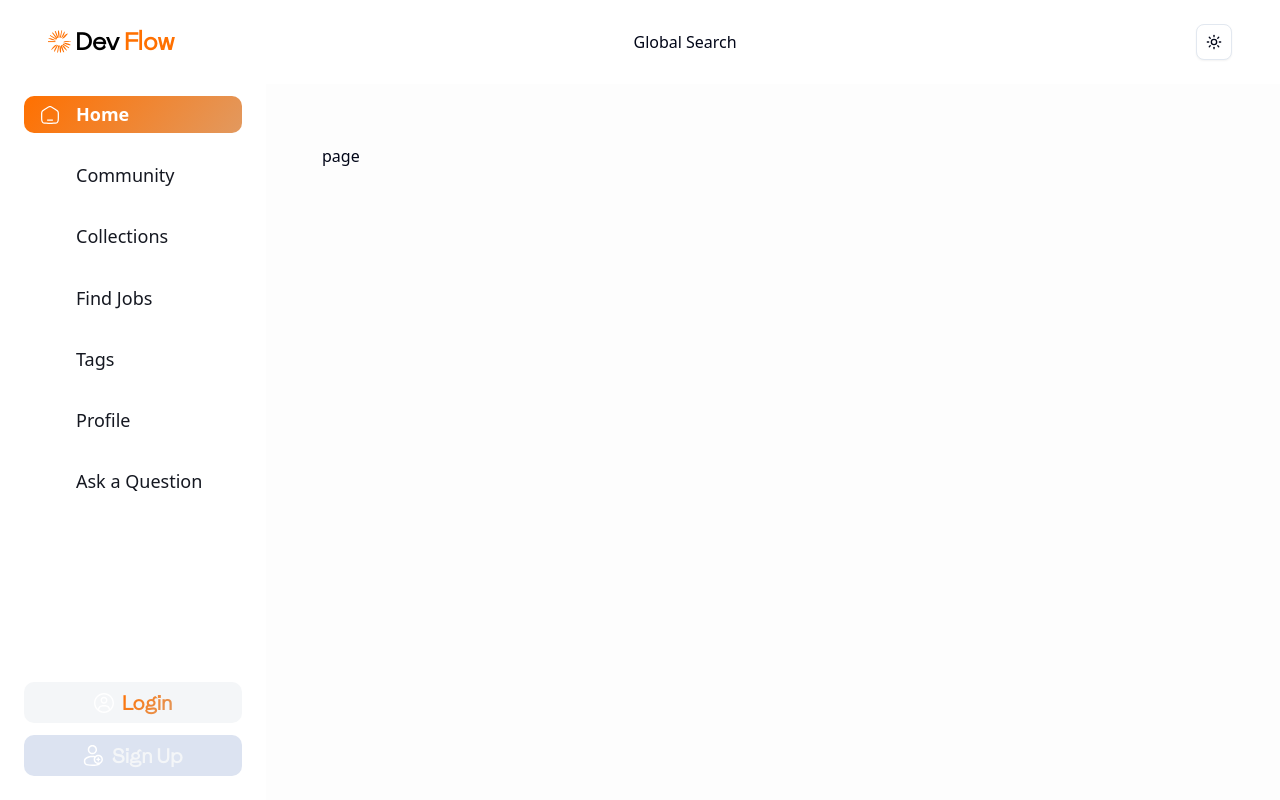
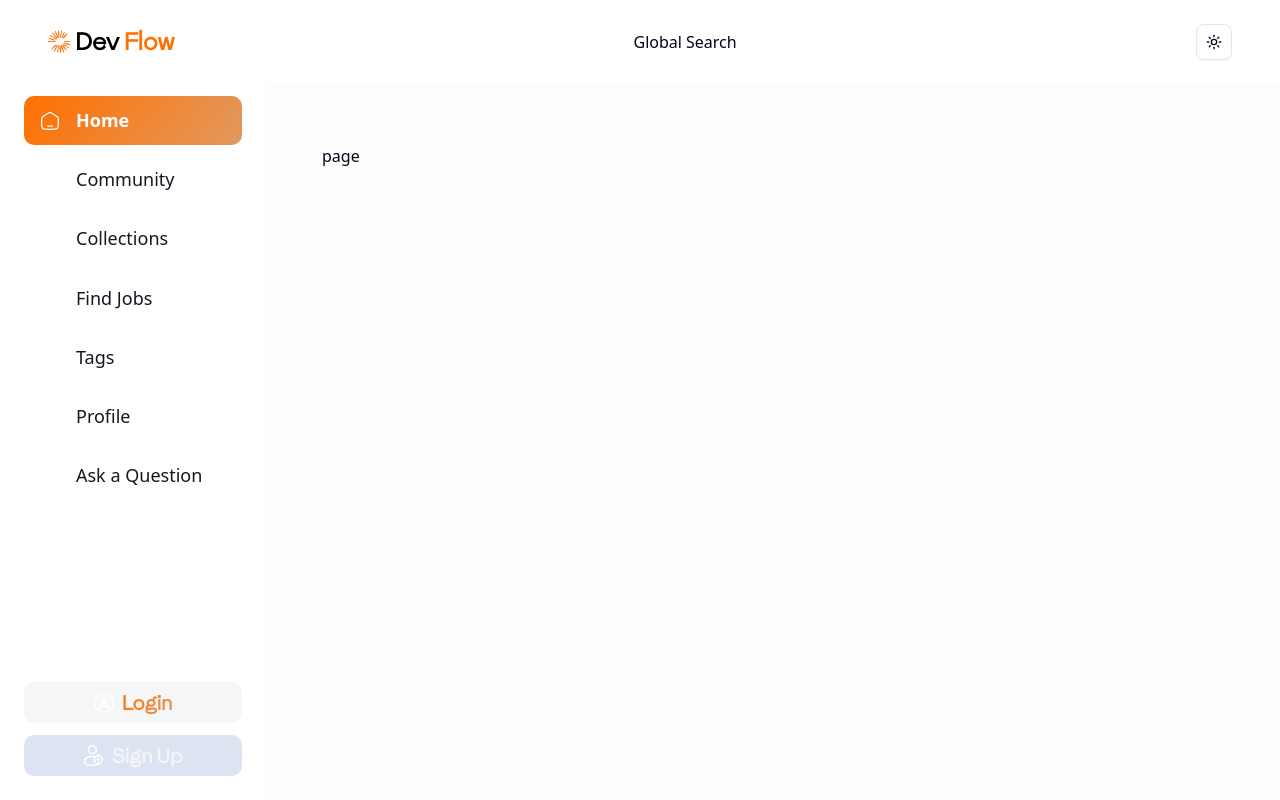
Before and after one commit to DivyanshuSindhu09/AI-FLOW, a Next.js app: page / in a window 1280 px wide. Built offline with nearby package versions, Linux system fonts and the light colour scheme; no server answers.

Commit message:
mobile, tab and laptop responsive left side bar

```diff
--- a/components/navigation/navbar/NavLinks.tsx
+++ b/components/navigation/navbar/NavLinks.tsx
@@ -12,7 +12,8 @@ const NavLinks = ({ isMobileNav = false }: { isMobileNav?: boolean }) => {
   const userId = 1
   return (
     <>
-      {sidebarLinks.map((item) => {
+      <div className=" flex flex-col gap-2.5">
+        {sidebarLinks.map((item) => {
         const isActive =
           (pathName.includes(item.route) && item.route.length > 1) ||
           pathName === item.route;
@@ -24,7 +25,7 @@ const NavLinks = ({ isMobileNav = false }: { isMobileNav?: boolean }) => {
         const LinkComponent = (
           <Link
           key={item.label}
-          className={cn(isActive ? 'primary-gradient rounded-lg text-light-900' : 'text-dark300_light900', "flex items-center justify-start gap-4 py-[6px] px-4 bg-transparent")}
+          className={cn(isActive ? 'primary-gradient rounded-lg text-light-900' : 'text-dark300_light900', "flex items-center justify-start gap-4 py-3 px-4 bg-transparent")}
           href={item.route}>
             <Image
               src={item.imageURL}
@@ -32,12 +33,13 @@ const NavLinks = ({ isMobileNav = false }: { isMobileNav?: boolean }) => {
               width={20}
               height={20}
             />
-            <p className={cn(isActive ? "base-bold" : "base-medium", "max-md:hidden")}> {item.label} </p>
+            <p className={cn(isActive ? "base-bold" : "base-medium", "max-md:hidden max-sm:block")}> {item.label} </p>
           </Link>
         );
 
         return LinkComponent;
       })}
+      </div>
     </>
   );
 };
```
